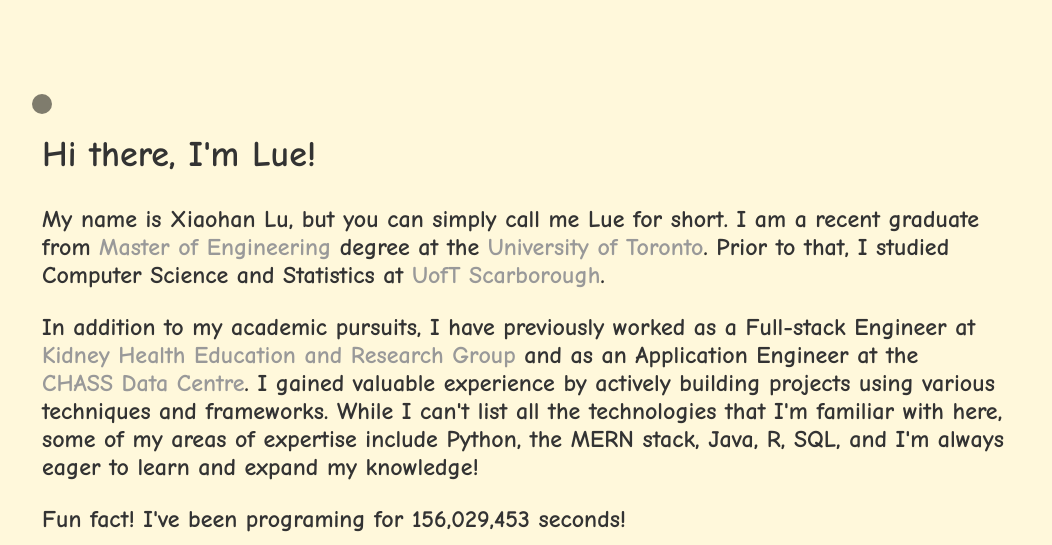
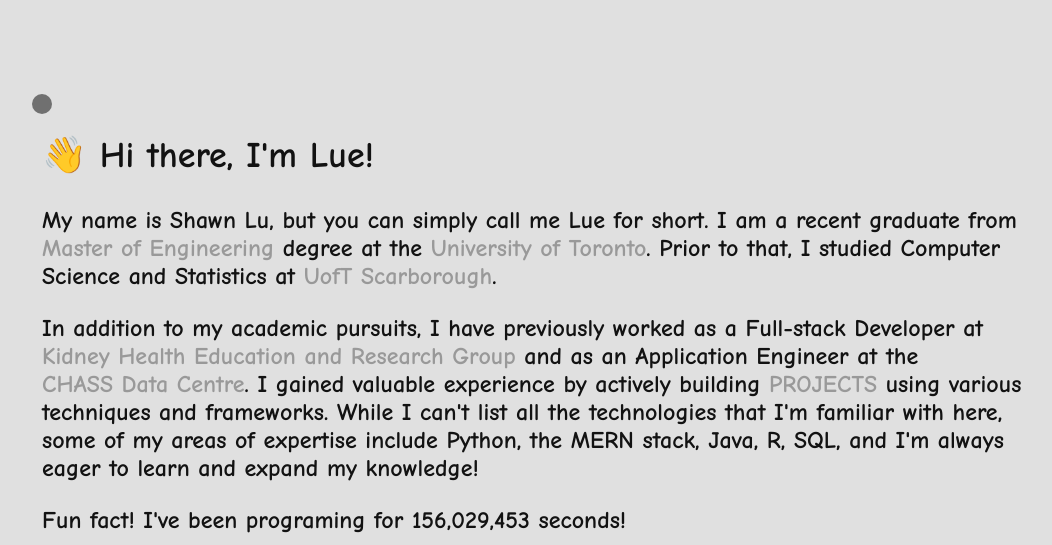
Before and after one commit to Lue12138/Lue12138.github.io, a plain HTML site: page index.html in a window 1280 px wide. Shown: the top 545 px of the page, without its empty margins (98-1150 px from the left). Drawn offline with Linux system fonts and the light colour scheme.

Commit message:
adjustment on color and some details

```diff
--- a/index.html
+++ b/index.html
@@ -25,14 +25,14 @@
         <div id="custom-cursor"></div>
         <div class="about-me-container">
           <div class="about-me-text-container">
-            <h1>Hi there, I'm Lue!</h1>
+            <h1>&#128075; Hi there, I'm Lue!</h1>
             <p>
-              My name is Xiaohan Lu, but you can simply call me Lue for short. I am a recent graduate from <a href="https://www.mie.utoronto.ca/programs/graduate/master-of-engineering/" target="_blank">Master of Engineering</a> degree at the <a href="https://www.utoronto.ca/" target="_blank">University of Toronto</a>.
+              My name is Shawn Lu, but you can simply call me Lue for short. I am a recent graduate from <a href="https://www.mie.utoronto.ca/programs/graduate/master-of-engineering/" target="_blank">Master of Engineering</a> degree at the <a href="https://www.utoronto.ca/" target="_blank">University of Toronto</a>.
               Prior to that, I studied Computer Science and Statistics at <a href="https://www.utsc.utoronto.ca/home/" target="_blank">UofT Scarborough</a>.
             </p>
             <p>
-              In addition to my academic pursuits, I have previously worked as a Full-stack Engineer at <a href="https://nefros.net/" target="_blank"><span>Kidney Health Education and Research Group</span></a> and as an Application Engineer at the <a href="https://datacentre.chass.utoronto.ca/" target="_blank"><span>CHASS Data Centre</span></a>.
-              I gained valuable experience by actively building projects using various techniques and frameworks. While I can't list all the technologies that I'm
+              In addition to my academic pursuits, I have previously worked as a Full-stack Developer at <a href="https://nefros.net/" target="_blank"><span>Kidney Health Education and Research Group</span></a> and as an Application Engineer at the <a href="https://datacentre.chass.utoronto.ca/" target="_blank"><span>CHASS Data Centre</span></a>.
+              I gained valuable experience by actively building <a href="https://github.com/Lue12138" target="_blank"><span>PROJECTS</span></a> using various techniques and frameworks. While I can't list all the technologies that I'm
               familiar with here, some of my areas of expertise include Python, the MERN stack, Java, R, SQL, and I'm always eager to learn and expand my knowledge!
             </p>
             <p>
--- a/style.css
+++ b/style.css
@@ -14,8 +14,8 @@ body {
 
   --border-radius: 12px;
 
-  --font-color: #333;
-  --bg-color: #FFF8DB;
+  --font-color: #121212;
+  --bg-color: #E0E0E0;
 }
 
 body.day-theme {
```
